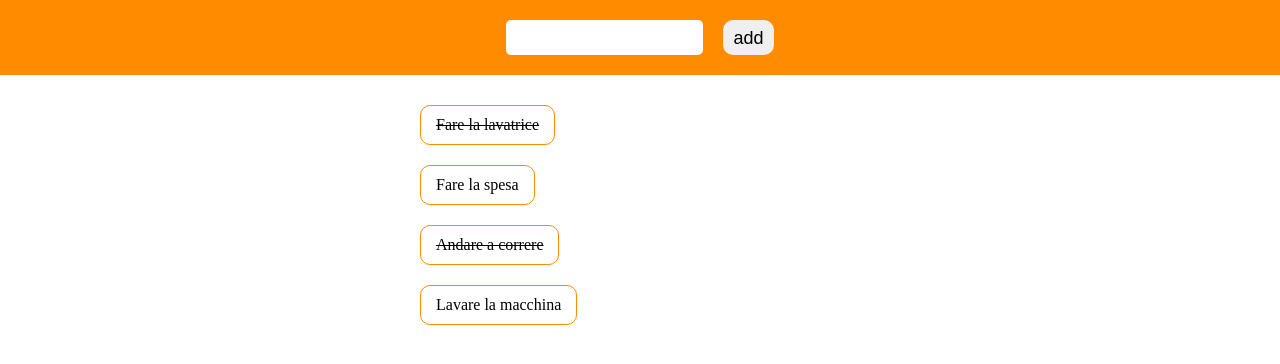
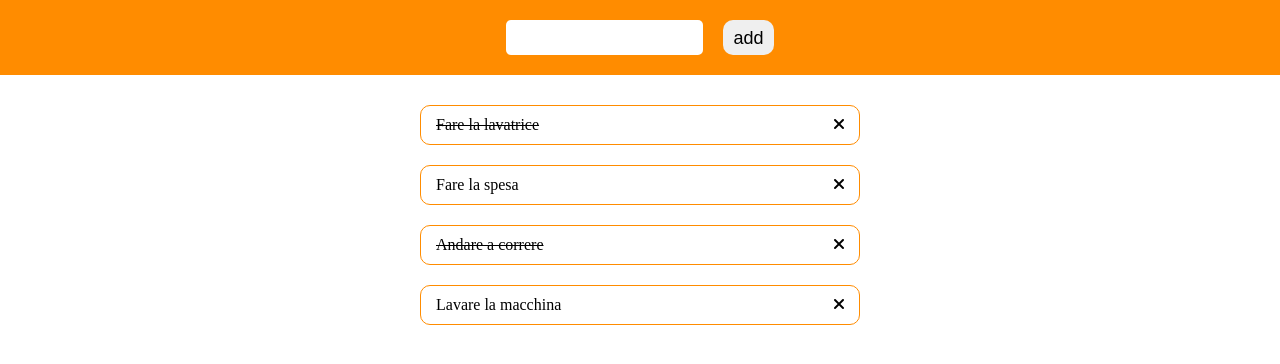
Before and after one commit to Michela-DC/vue-todolist, a plain HTML site: page index.html in a window 1280 px wide. Drawn offline with nearby package versions, Linux system fonts and the light colour scheme.

Commit message:
Added - remove object with click on x

```diff
--- a/index.html
+++ b/index.html
@@ -6,6 +6,7 @@
     <meta name="viewport" content="width=device-width, initial-scale=1.0">
     <link rel="stylesheet" href="style.css">
     <script src="https://cdn.jsdelivr.net/npm/vue@2.6.14/dist/vue.js"></script>
+    <link rel="stylesheet" href="https://cdnjs.cloudflare.com/ajax/libs/font-awesome/6.0.0/css/all.min.css">
     <title>Vue todo list</title>
 </head>
 <body>
@@ -25,6 +26,9 @@
                 <!-- ciclo dentro all'array todoList e ne stampo il contenuto con {{element}}  -->
                 <li class="todo" v-for="(element, i) in todoList" :class="alreadyDone(element.done)">
                     {{element.text}}
+                    <div class="icon-wrapper">
+                        <i class="fa-solid fa-xmark" @click="removeTodo(i)"></i>
+                    </div>
                 </li>
             </ul>
         </div>
--- a/script.js
+++ b/script.js
@@ -54,10 +54,17 @@ const app = new Vue ({
             }
         },
 
+        //se done è true, quindi se il to do è già stato fatto, assegno la classe che barra il testo
         alreadyDone: function (element) {
             if(element === 'true'){
                 return 'strikethrough';
             }
+        },
+
+        //se clicco sull'icona x il todo che è in quella posizione viene rimosso
+        removeTodo: function(objectPosition) {
+            console.log(objectPosition),
+            this.todoList.splice(objectPosition, 1);
         }
     },
 })
--- a/style.css
+++ b/style.css
@@ -48,8 +48,15 @@ input[type="text"]{
     border: 1px solid darkorange;
     border-radius: 10px;
     padding: 10px 15px;
+    width: 100%;
+    display: flex;
+    justify-content: space-between;
 }
 
 .strikethrough{
     text-decoration: line-through;
 }
+
+.fa-xmark{
+    text-decoration: none;
+}
```
